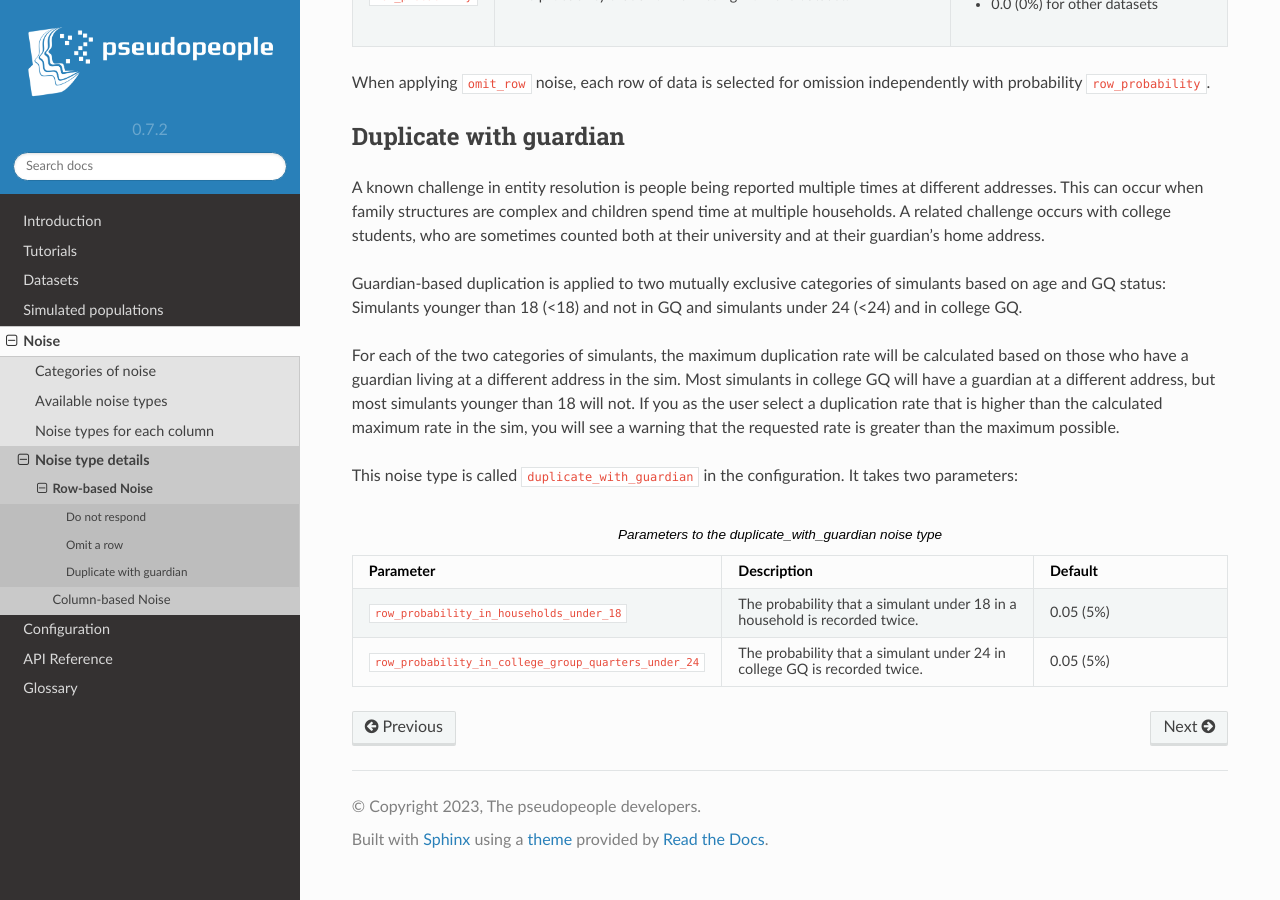
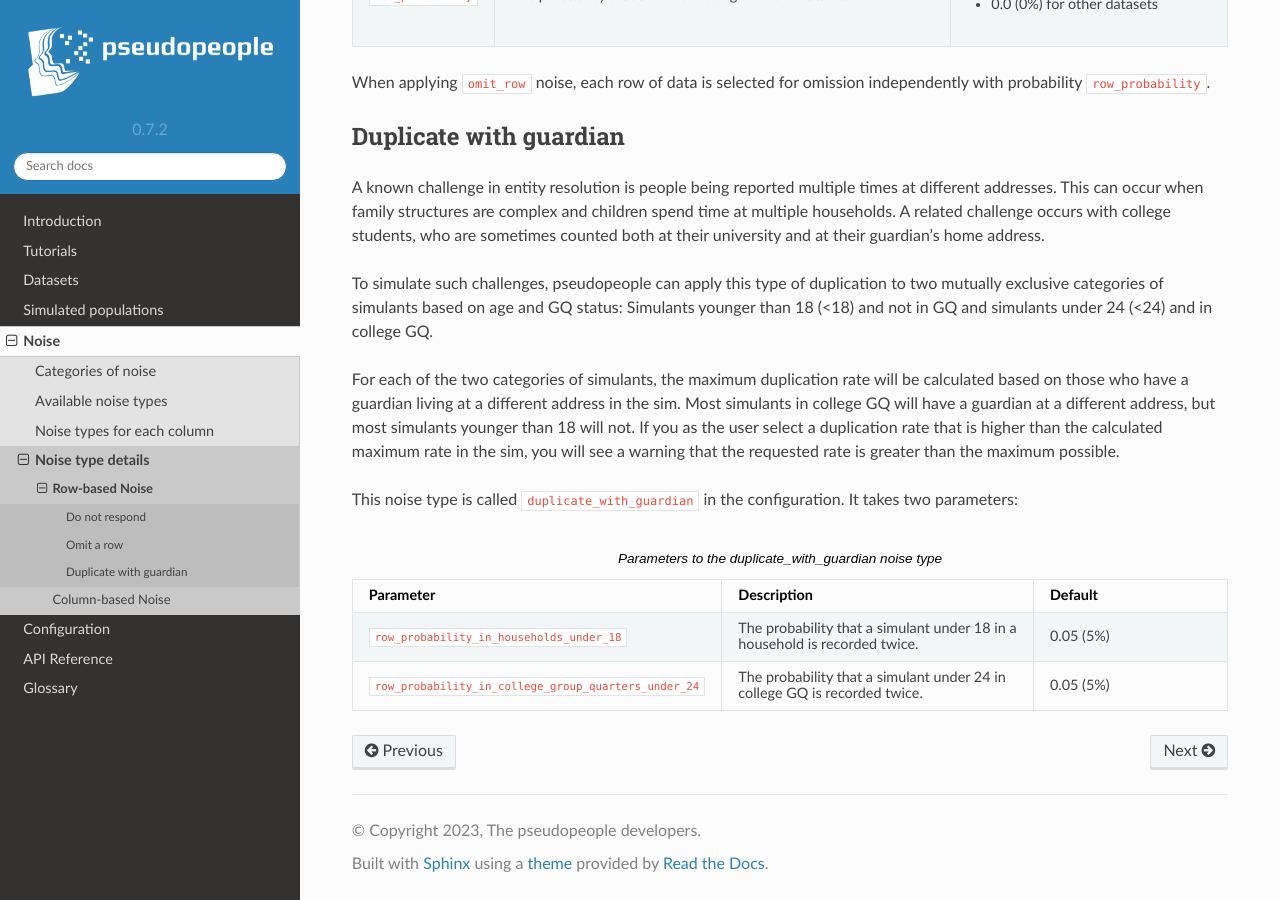
Before and after one commit to ihmeuw/pseudopeople, a Sphinx documentation site: the page built from docs/source/noise/row_noise.rst, in a window 1280 px wide and 900 px high, scrolled down 1588 px. Built offline with Sphinx 7.4.7 and the Read the Docs theme 2.0.0, drawn with Linux system fonts in a browser that asks for light colours.

Commit message:
Update docs/source/noise/row_noise.rst
Co-authored-by: Nathaniel Blair-Stahn <ndbs@uw.edu>

```diff
--- a/docs/source/noise/row_noise.rst
+++ b/docs/source/noise/row_noise.rst
@@ -100,7 +100,7 @@ challenge occurs with college students, who are sometimes counted both at their
 university and at their guardian’s home address.
 
 
-Guardian-based duplication is applied to two mutually exclusive categories of
+To simulate such challenges, pseudopeople can apply this type of duplication to two mutually exclusive categories of
 simulants based on age and GQ status: Simulants younger than 18 (<18) and not
 in GQ and simulants under 24 (<24) and in college GQ.
 
```
